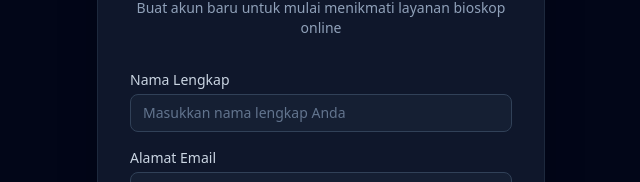
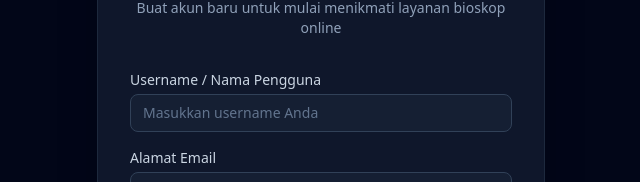
Before and after one commit to andrianasli/cineflix-frontend, a Vue app in the folder vue3-src/: page /register in a window 1280 px wide. Shown: the part 189-371 px from the top of the page, without its empty margins (319-959 px from the left). Built offline with nearby package versions, Linux system fonts and the light colour scheme; no server answers.

Commit message:
fix: resolve registration parameter mismatch by sending username instead of name

```diff
--- a/vue3-src/src/views/Dashboard.vue
+++ b/vue3-src/src/views/Dashboard.vue
@@ -16,7 +16,7 @@
 
           <div class="flex items-center gap-4">
             <div class="hidden sm:block text-right">
-              <p class="text-sm font-medium text-slate-200">{{ currentUser?.name }}</p>
+              <p class="text-sm font-medium text-slate-200">{{ currentUser?.username }}</p>
               <p class="text-xs text-slate-400 capitalize">{{ currentUser?.role || 'User' }}</p>
             </div>
             <button
--- a/vue3-src/src/views/Register.vue
+++ b/vue3-src/src/views/Register.vue
@@ -25,7 +25,7 @@
       <form class="mt-8 space-y-4" @submit.prevent="handleRegister">
         <div class="space-y-4 rounded-md">
           <div>
-            <label for="name" class="block text-sm font-medium text-slate-300 mb-1">Nama Lengkap</label>
+            <label for="name" class="block text-sm font-medium text-slate-300 mb-1">Username / Nama Pengguna</label>
             <input
               id="name"
               v-model="name"
@@ -33,7 +33,7 @@
               type="text"
               required
               class="appearance-none relative block w-full px-3 py-2 border border-slate-700 bg-slate-800/50 text-slate-100 placeholder-slate-500 rounded-lg focus:outline-none focus:ring-2 focus:ring-red-500 focus:border-red-500 text-sm"
-              placeholder="Masukkan nama lengkap Anda"
+              placeholder="Masukkan username Anda"
             />
           </div>
 
@@ -140,7 +140,7 @@ export default {
 
       try {
         const response = await api.post('/api/register', {
-          name: name.value,
+          username: name.value,
           email: email.value,
           password: password.value,
           password_confirmation: passwordConfirmation.value,
```
